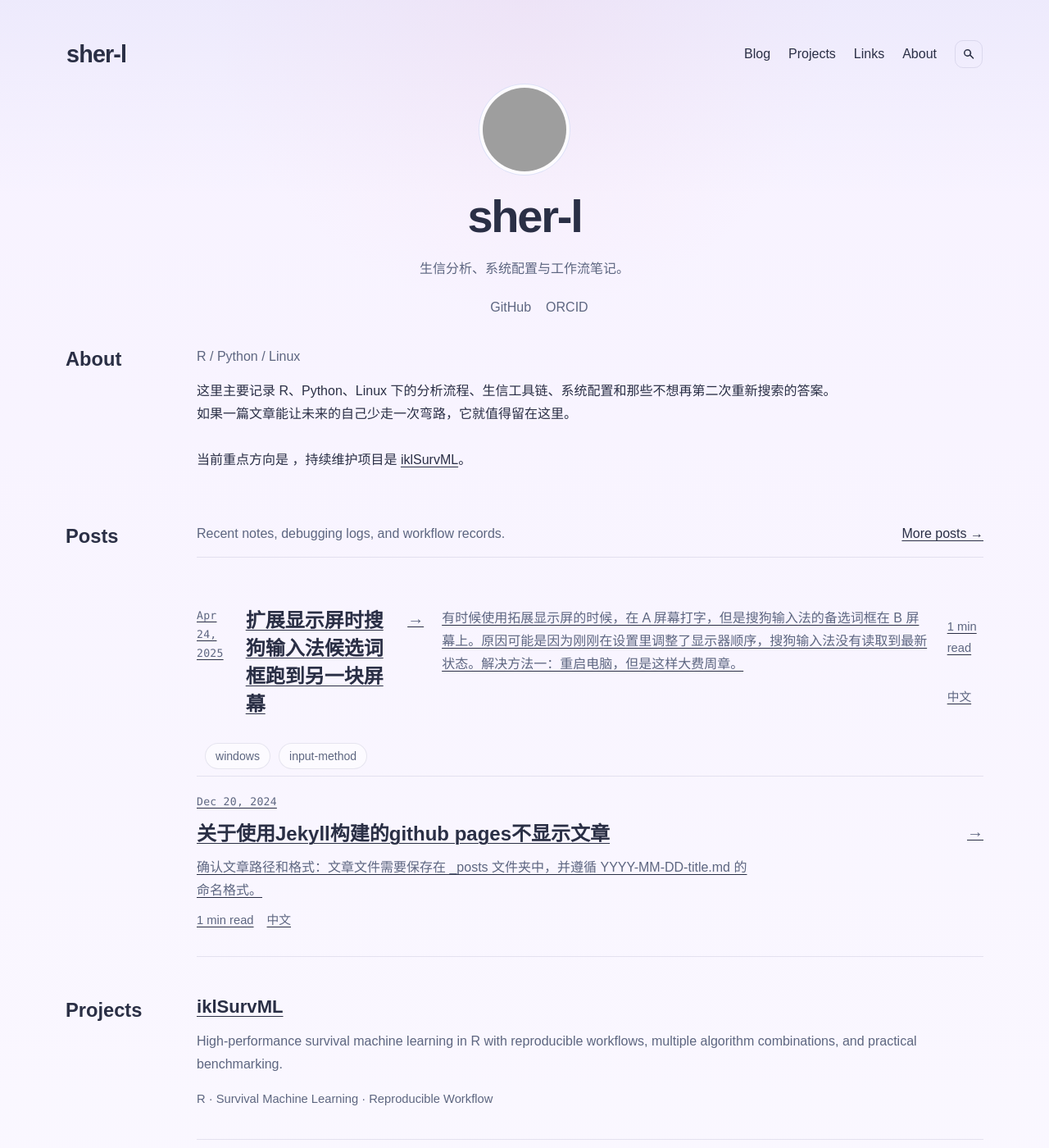
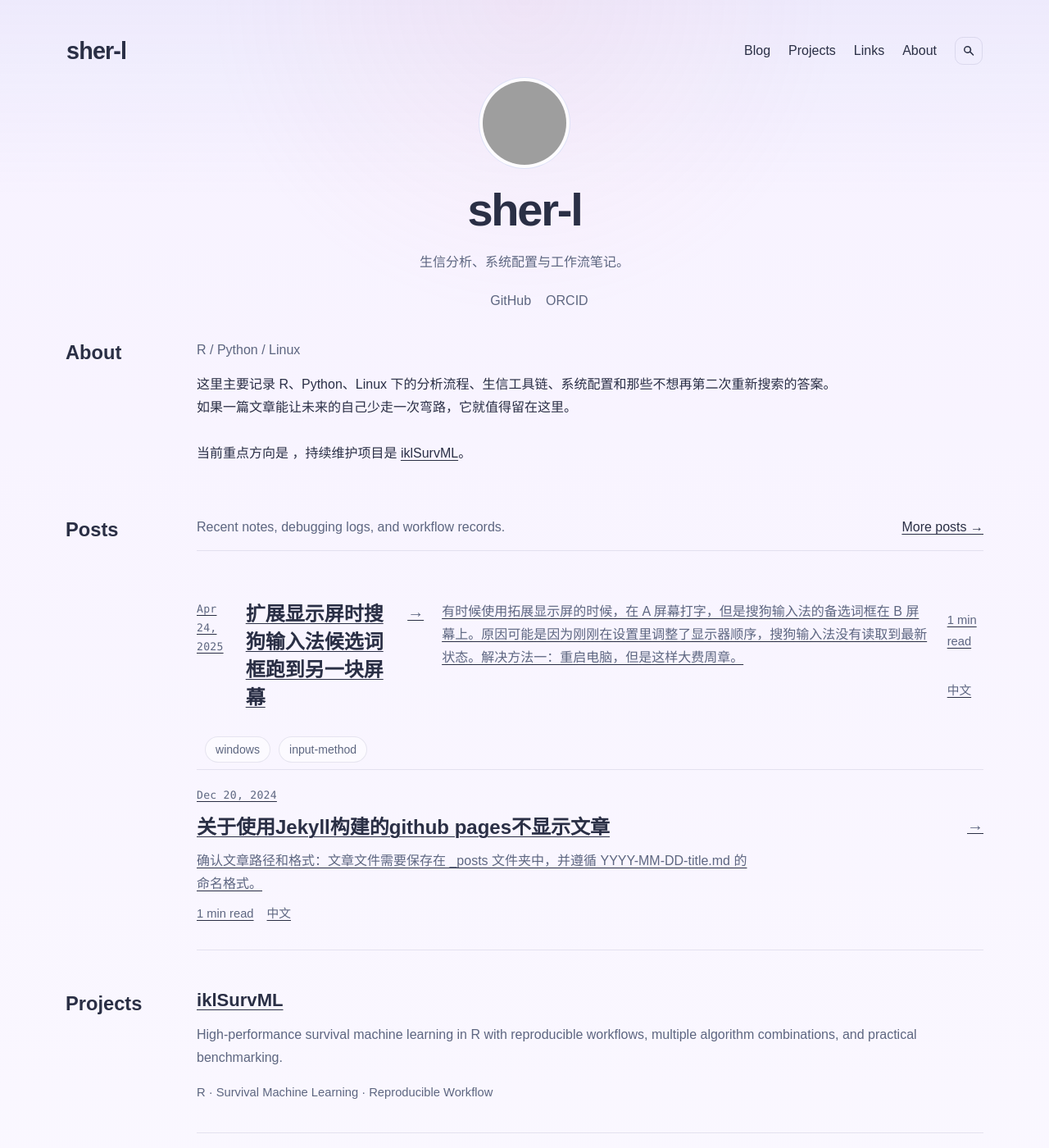
Before and after one commit to sher-l/sher-l.github.io, a Jekyll site: the page built from index.md, in a window 1280 px wide and 1400 px high. Shown: the whole window at 82% size. Built offline with Jekyll 4.4.1, drawn with Linux system fonts in a browser that asks for light colours; grey boxes are pictures that could not be loaded.

```diff
--- a/assets/css/style.css
+++ b/assets/css/style.css
@@ -82,7 +82,7 @@ img {
   gap: 24px;
   width: var(--content-width);
   margin: 0 auto;
-  padding: 22px 0 16px;
+  padding: 18px 0 12px;
   border: 1px solid transparent;
   border-radius: 28px;
   background: transparent;
@@ -171,9 +171,9 @@ img {
 
 .site-header.is-floating .nav-shell {
   width: min(960px, calc(100vw - 32px));
-  padding: 14px 22px;
+  padding: 10px 20px;
   border: 1px solid var(--line-strong);
-  border-radius: 24px;
+  border-radius: 22px;
   background: rgba(255, 255, 255, 0.92);
   box-shadow: 0 18px 34px rgba(110, 115, 153, 0.12);
   backdrop-filter: blur(18px);
--- a/assets/js/search-page.js
+++ b/assets/js/search-page.js
@@ -108,6 +108,7 @@ document.addEventListener("DOMContentLoaded", () => {
     const moreLink = root.querySelector("[data-search-more]");
     const limit = Number.parseInt(root.dataset.searchLimit || "0", 10);
     const syncUrl = root.dataset.searchSyncUrl === "true";
+    const isGlobalSearch = root.closest("[data-global-search-panel]") !== null;
     const initialQuery = syncUrl ? (new URLSearchParams(window.location.search).get("q") || "").trim() : "";
 
     if (!input || !results) return;
@@ -169,9 +170,12 @@ document.addEventListener("DOMContentLoaded", () => {
       }
     };
 
-    root.addEventListener("submit", (event) => {
+    root.addEventListener("submit", async (event) => {
       event.preventDefault();
-      runSearch();
+      await runSearch();
+      if (isGlobalSearch && input.value.trim()) {
+        setPanelOpen(false);
+      }
     });
 
     input.addEventListener("input", runSearch);
```
